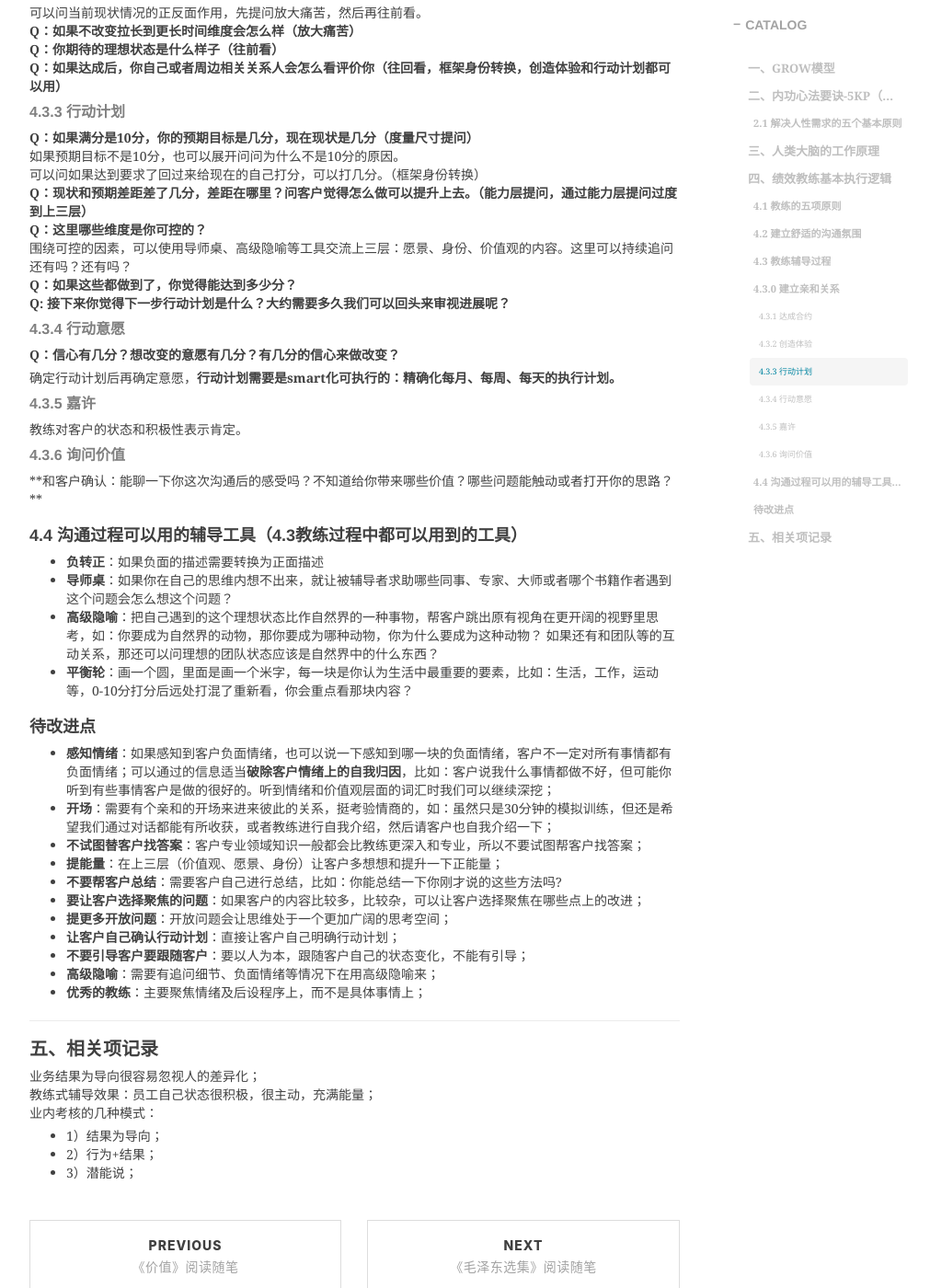
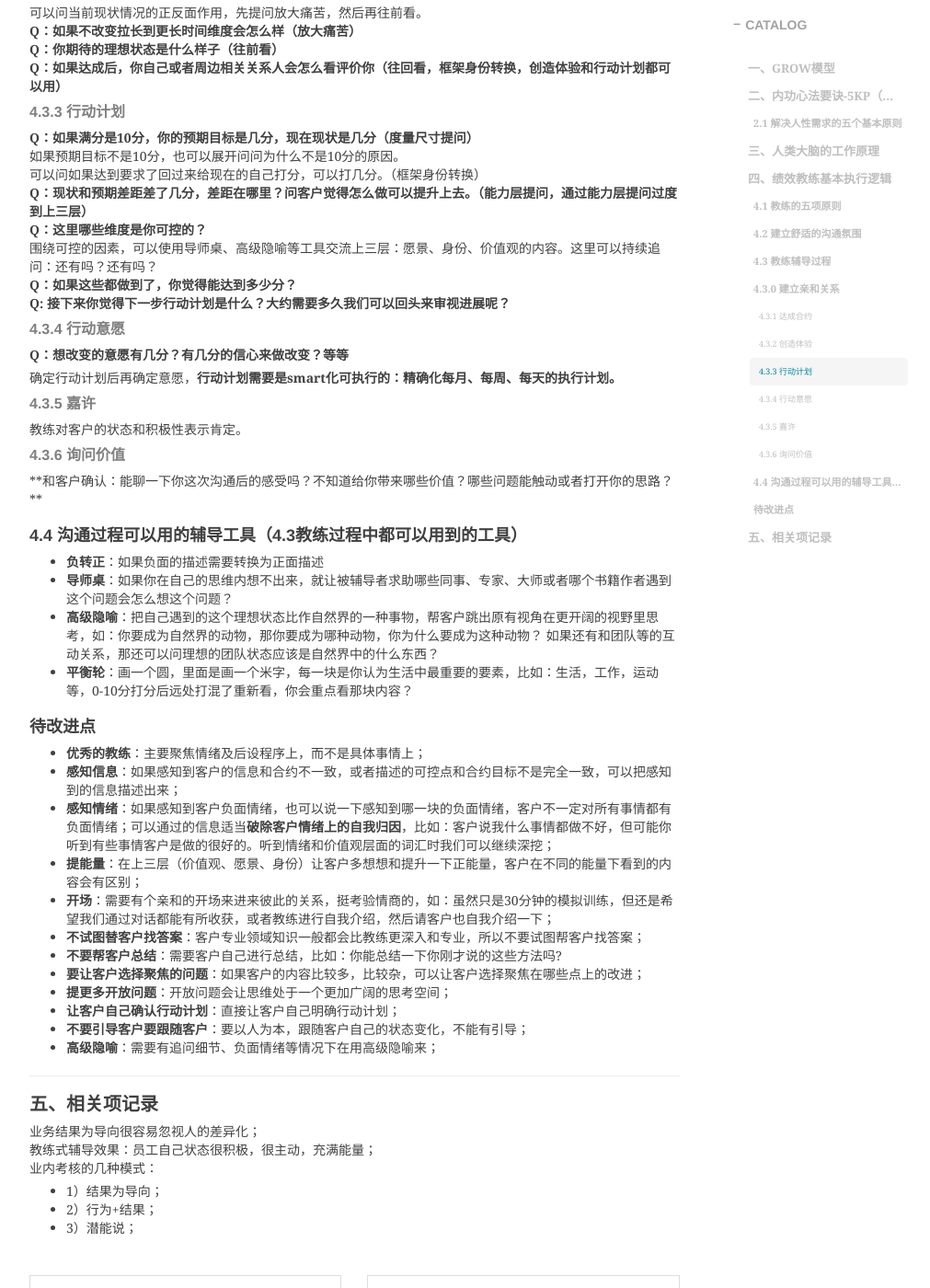
Before and after one commit to shihai1991/shihai1991.github.io, a Jekyll site: the page built from _posts/2022-08-21-教练式辅导.md, in a window 1280 px wide and 1400 px high, scrolled down 2207 px. Shown: the whole window at 92% size, without its empty margins (233-1244 px from the left). Built offline with Jekyll 4.4.1, drawn with Linux system fonts in a browser that asks for light colours; nearby versions of some CDN libraries; comment, search, counter and statistics services are not loaded.

Commit message:
Update 2022-08-21-教练式辅导.md

```diff
--- a/_posts/2022-08-21-教练式辅导.md
+++ b/_posts/2022-08-21-教练式辅导.md
@@ -87,12 +87,12 @@ A：迟到 B1：你为什么迟到了？vs B2：是什么原因导致你迟到
 可以问如果达到要求了回过来给现在的自己打分，可以打几分。（框架身份转换）
 **Q：现状和预期差距差了几分，差距在哪里？问客户觉得怎么做可以提升上去。（能力层提问，通过能力层提问过度到上三层）**
 **Q：这里哪些维度是你可控的？**
-围绕可控的因素，可以使用导师桌、高级隐喻等工具交流上三层：愿景、身份、价值观的内容。这里可以持续追问还有吗？还有吗？
+围绕可控的因素，可以使用导师桌、高级隐喻等工具交流上三层：愿景、身份、价值观的内容。这里可以持续追问：还有吗？还有吗？
 **Q：如果这些都做到了，你觉得能达到多少分？**
 **Q: 接下来你觉得下一步行动计划是什么？大约需要多久我们可以回头来审视进展呢？**
 
 #### 4.3.4 行动意愿
-**Q：信心有几分？想改变的意愿有几分？有几分的信心来做改变？**
+**Q：想改变的意愿有几分？有几分的信心来做改变？等等**
 
 确定行动计划后再确定意愿，**行动计划需要是smart化可执行的：精确化每月、每周、每天的执行计划。**
 
@@ -109,17 +109,18 @@ A：迟到 B1：你为什么迟到了？vs B2：是什么原因导致你迟到
 - **平衡轮**：画一个圆，里面是画一个米字，每一块是你认为生活中最重要的要素，比如：生活，工作，运动等，0-10分打分后远处打混了重新看，你会重点看那块内容？
 
 ### 待改进点
+- **优秀的教练**：主要聚焦情绪及后设程序上，而不是具体事情上；
+- **感知信息**：如果感知到客户的信息和合约不一致，或者描述的可控点和合约目标不是完全一致，可以把感知到的信息描述出来；
 - **感知情绪**：如果感知到客户负面情绪，也可以说一下感知到哪一块的负面情绪，客户不一定对所有事情都有负面情绪；可以通过的信息适当**破除客户情绪上的自我归因**，比如：客户说我什么事情都做不好，但可能你听到有些事情客户是做的很好的。听到情绪和价值观层面的词汇时我们可以继续深挖；
+- **提能量**：在上三层（价值观、愿景、身份）让客户多想想和提升一下正能量，客户在不同的能量下看到的内容会有区别；
 - **开场**：需要有个亲和的开场来进来彼此的关系，挺考验情商的，如：虽然只是30分钟的模拟训练，但还是希望我们通过对话都能有所收获，或者教练进行自我介绍，然后请客户也自我介绍一下；
 - **不试图替客户找答案**：客户专业领域知识一般都会比教练更深入和专业，所以不要试图帮客户找答案；
-- **提能量**：在上三层（价值观、愿景、身份）让客户多想想和提升一下正能量；
 - **不要帮客户总结**：需要客户自己进行总结，比如：你能总结一下你刚才说的这些方法吗?
 - **要让客户选择聚焦的问题**：如果客户的内容比较多，比较杂，可以让客户选择聚焦在哪些点上的改进；
 - **提更多开放问题**：开放问题会让思维处于一个更加广阔的思考空间；
 - **让客户自己确认行动计划**：直接让客户自己明确行动计划；
 - **不要引导客户要跟随客户**：要以人为本，跟随客户自己的状态变化，不能有引导；
 - **高级隐喻**：需要有追问细节、负面情绪等情况下在用高级隐喻来；
-- **优秀的教练**：主要聚焦情绪及后设程序上，而不是具体事情上；
 
 ## 五、相关项记录
 业务结果为导向很容易忽视人的差异化；
```
